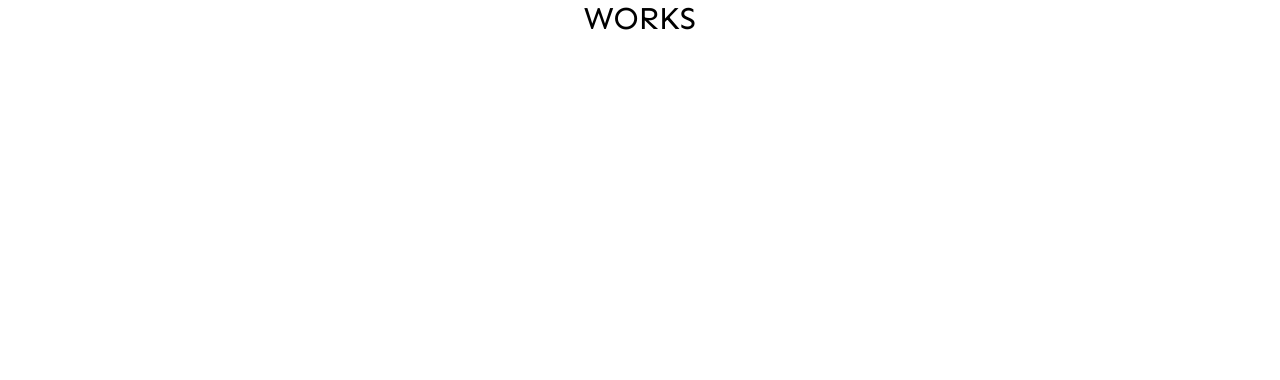
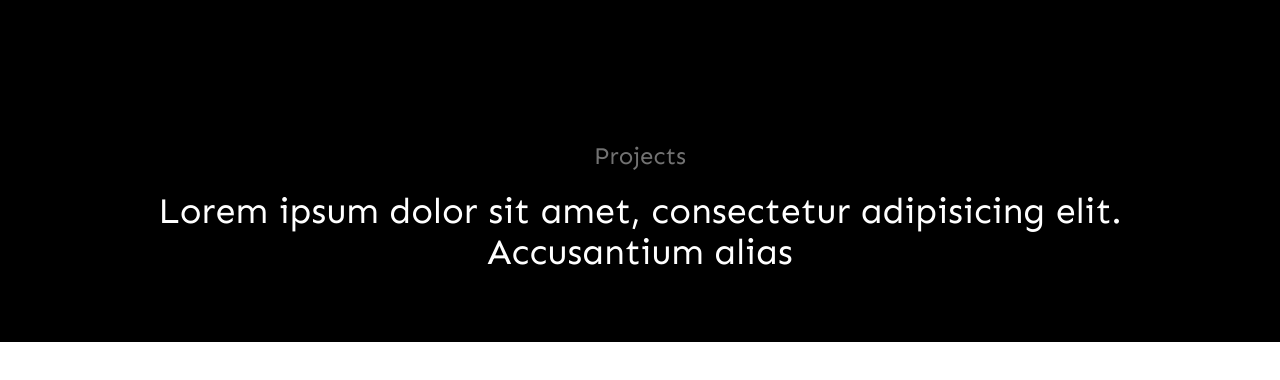
Before and after one commit to alfredasare/wevops-portfolio, a React (Create React App) app: page /works in a window 1280 px wide. Shown: the top 380 px of the page. Built offline with nearby package versions, Linux system fonts and the light colour scheme.

Commit message:
added header for works

```diff
--- a/src/App.js
+++ b/src/App.js
@@ -4,6 +4,8 @@ import './App.css';
 import {GlobalStyle} from "./utils/Global";
 import LoadingScreen from "./components/loading-screen/loading-screen.component";
 import ScrollToTop from "./utils/scroll-to-top";
+import "../src/utils/animations.css";
+import "../src/utils/animations";
 
 const Home = lazy(() => import("./pages/home/home"));
 const Works = lazy(() => import("./pages/works/works"));
--- /dev/null
+++ b/src/components/header/header.component.jsx
@@ -0,0 +1,16 @@
+import React from "react";
+import {PageTitle, TitleHeader, TitleText} from "./header.style";
+
+
+const Header = () => {
+    return (
+        <PageTitle>
+            <TitleHeader>Projects</TitleHeader>
+            <TitleText data-soa="text-animate">
+                Lorem ipsum dolor sit amet, consectetur adipisicing elit. Accusantium alias
+            </TitleText>
+        </PageTitle>
+    )
+};
+
+export default Header;
--- /dev/null
+++ b/src/components/header/header.style.js
@@ -0,0 +1,30 @@
+import styled from "styled-components";
+import {fadedBlack, typeScale} from "../../utils";
+
+export const PageTitle = styled.div`
+  width: 100%;
+  color: white;
+  background-color: black;
+  padding: 70px 10%;
+  & *{
+  margin: 0;
+  }
+`;
+export const TitleHeader = styled.h5`
+  font-size: ${typeScale.header5};
+  color: ${fadedBlack};
+  animation: text-appear 1s ease-in-out both;
+  margin-bottom: 20px;
+   @keyframes text-appear{
+  0%{
+  opacity: 0;
+  }
+  100%{
+  opacity: 1;
+  }
+  }
+`;
+export const TitleText = styled.h4`
+  font-size: ${typeScale.header4};
+  min-height: 82px;
+`;
--- a/src/pages/works/works.jsx
+++ b/src/pages/works/works.jsx
@@ -1,11 +1,14 @@
 import React from "react";
 import './works.styles';
+import {FakeMenu} from "./works.styles";
+import Header from "../../components/header/header.component";
 
 const Works = () => {
     return (
-        <h1>
-            WORKS
-        </h1>
+        <>
+            <FakeMenu/>
+            <Header/>
+        </>
     );
 };
 export default Works;
--- a/src/pages/works/works.styles.js
+++ b/src/pages/works/works.styles.js
@@ -0,0 +1,7 @@
+import styled from "styled-components";
+
+export const FakeMenu = styled.div`
+  height: 72px;
+  width: 100%;
+  background-color: black;
+`;
--- a/src/utils/Global.js
+++ b/src/utils/Global.js
@@ -26,9 +26,12 @@ export const GlobalStyle = createGlobalStyle`
         margin: 0;
         font-family: ${primaryFont};
     }
-   *{
-   font-weight: lighter;
-   }
+    *{
+    font-weight: lighter;
+    }
+    *{
+    font-weight: lighter;
+    }
 
     a {
         text-decoration: none;
--- /dev/null
+++ b/src/utils/animations.css
@@ -0,0 +1,14 @@
+@keyframes text-move-up{
+    from{
+        transform: translateY(50px);
+        opacity: 0;
+    }
+    to{
+        transform: translateY(0);
+        opacity: 1;
+    }
+}
+.span-animate{
+    display: inline-block;
+    animation: text-move-up 1s ease-in-out 1s both;
+}
--- /dev/null
+++ b/src/utils/animations.js
@@ -0,0 +1,35 @@
+let animationList = [];
+document.onreadystatechange = function () {
+    if (document.readyState === 'complete') {
+        animationList = document.querySelectorAll('[data-soa]');
+        console.log(animationList);
+        animationList.forEach(animate => {
+            switch (animate.getAttribute('data-soa')) {
+                case 'text-animate':
+                    textAnimate(animate);
+                    break;
+                default :
+                    console.log('nothing');
+            }
+        });
+    }
+};
+
+
+// UTILS
+
+const textAnimate = (element) => {
+    const speed = 80; //ms
+    let i = 0;
+    const wordArray = element.textContent.split(' ');
+    element.textContent = '';
+    setInterval(() => {
+        if (i <= wordArray.length - 1) {
+            const node = document.createElement('span');
+            node.append(wordArray[i] + '\xA0');
+            node.classList.add('span-animate');
+            element.append(node);
+            i++;
+        }
+    }, speed);
+};
```
